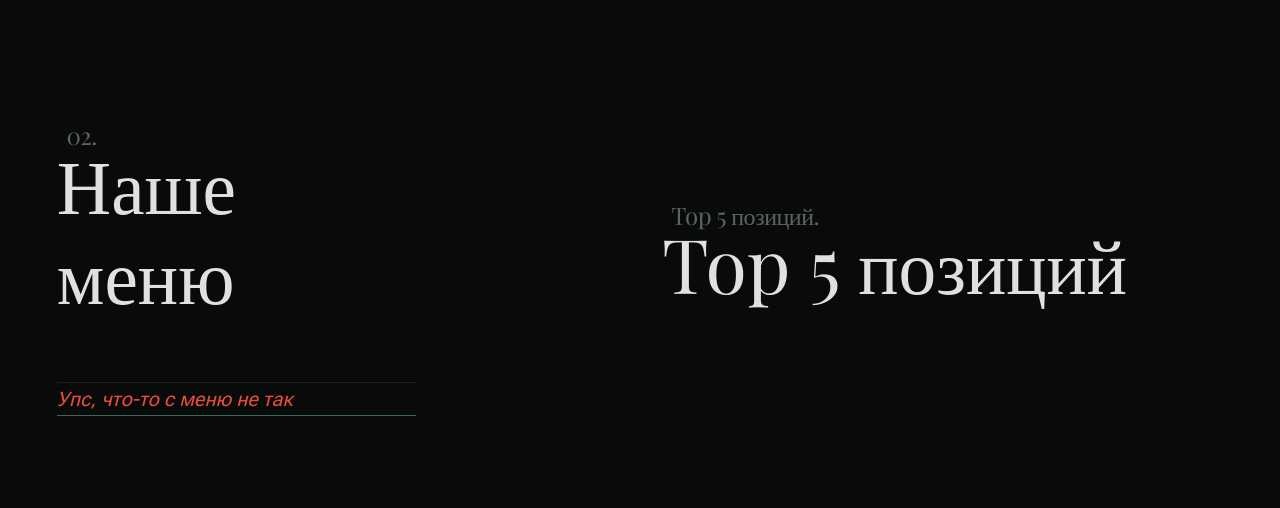
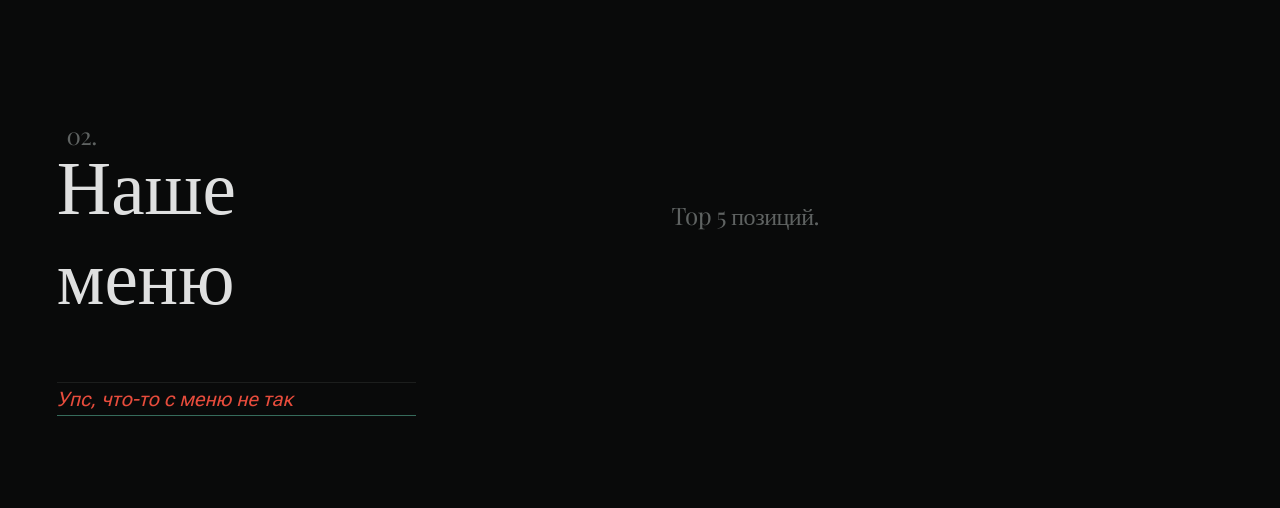
Before and after one commit to zapleoceo/restpublic, a PHP site: page / in a window 1280 px wide. Shown: the part 2472-2980 px from the top of the page. Run offline with PHP 8.4, Linux system fonts and the light colour scheme; some web fonts are replaced.

Commit message:
Remove duplicate text-display-title from Top 5 позиций header

```diff
--- a/index.php
+++ b/index.php
@@ -238,7 +238,6 @@
 
                 <div class="column xl-6 lg-6 md-12 s-menu__content-end">
                     <div class="section-header" data-num="Top 5 позиций">
-                        <h2 class="text-display-title">Top 5 позиций</h2>
                     </div>
 
                     <div class="tab-content menu-block" id="menu-content">
```
